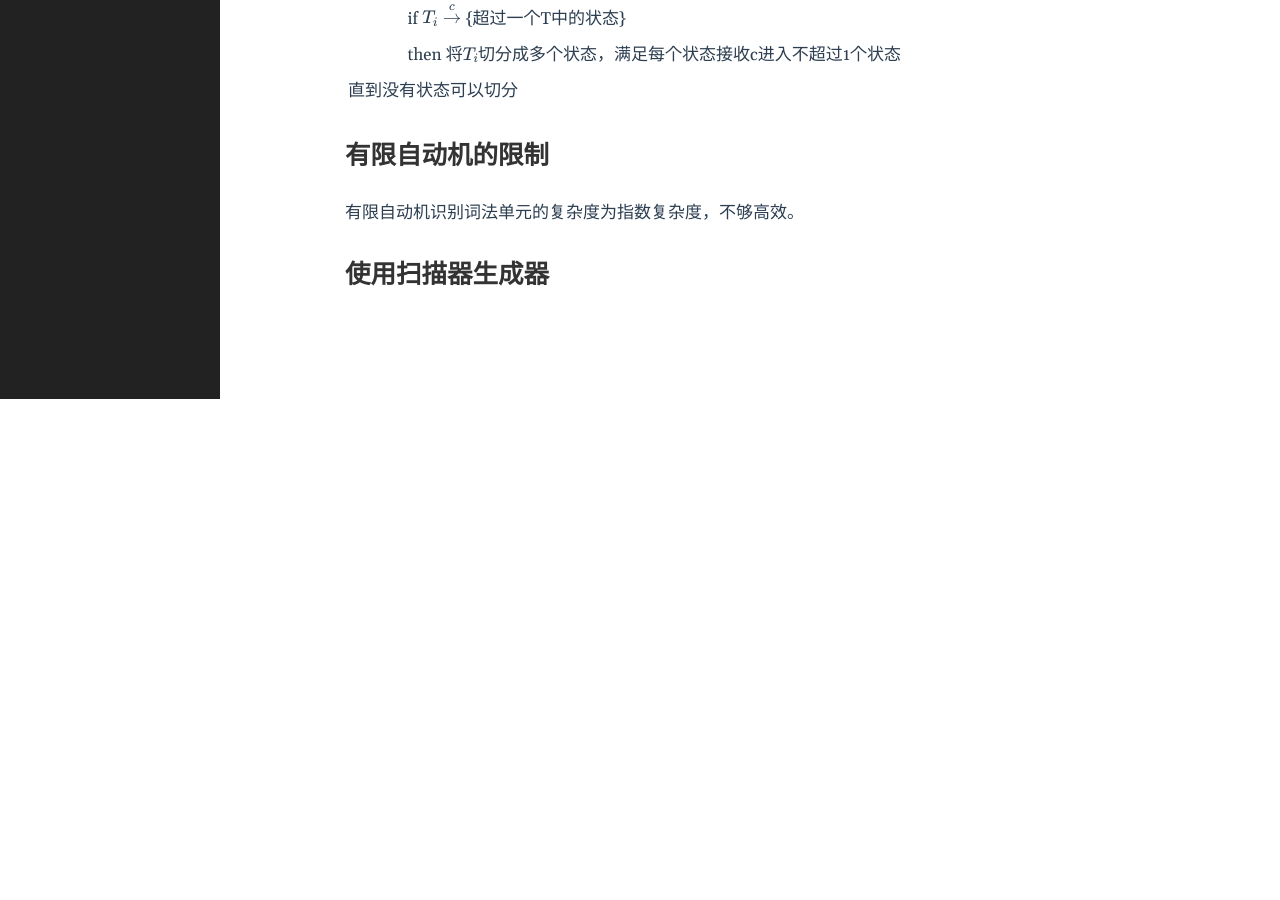
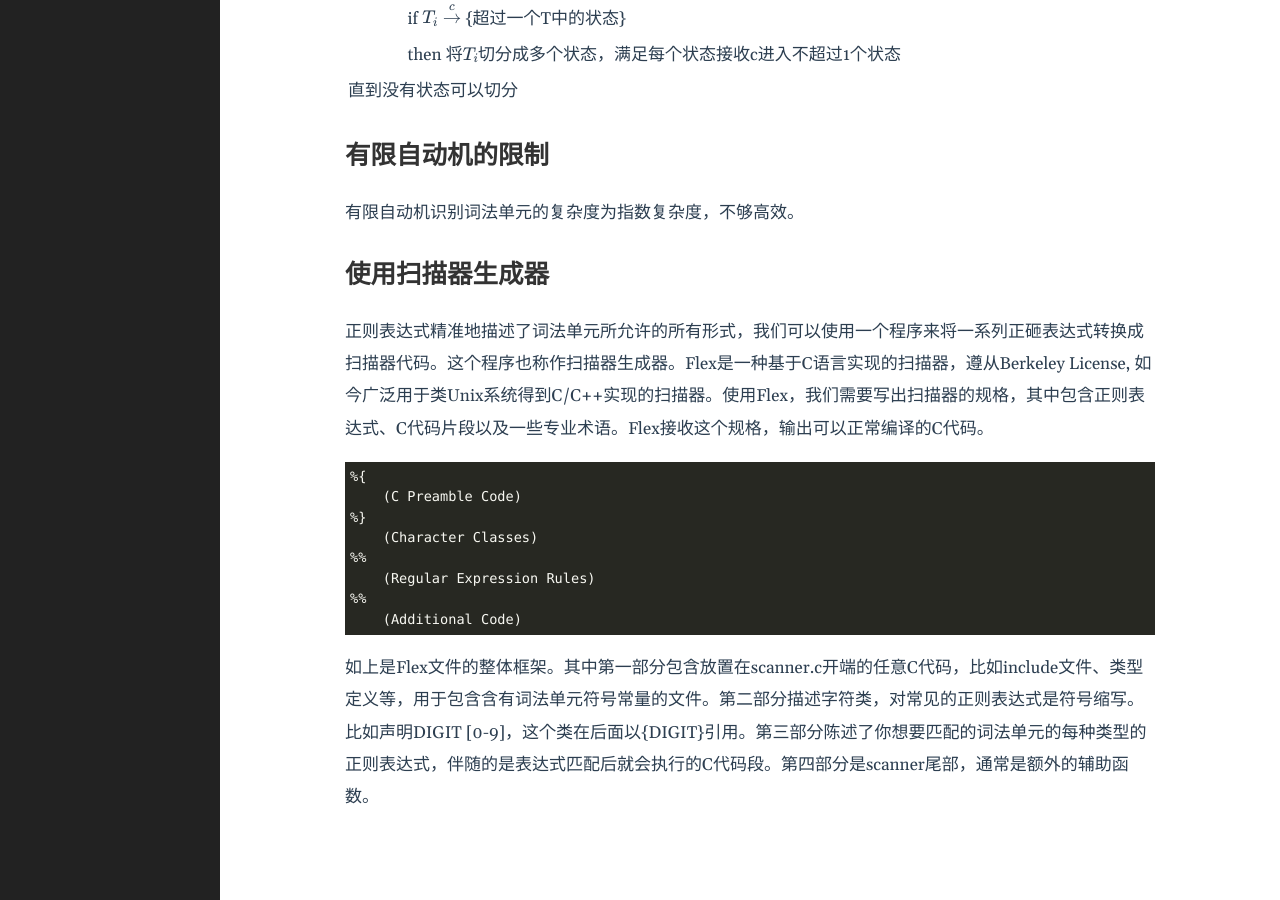
Before and after one commit to cangye-ma/cangye-ma.github.io, a Jekyll site: the page built from _posts/2023-04-29-Scanning-compilerbook.md, in a window 1280 px wide and 900 px high, scrolled down 7577 px. Built offline with Jekyll 4.4.1, drawn with Linux system fonts in a browser that asks for light colours; formulas are drawn with MathJax 3; before the commit the page ends 7982 px from its top, so only the background shows below that.

Commit message:
update scanning post

````diff
--- a/_posts/2023-04-29-Scanning-compilerbook.md
+++ b/_posts/2023-04-29-Scanning-compilerbook.md
@@ -250,3 +250,17 @@ flowchart LR
 有限自动机识别词法单元的复杂度为指数复杂度，不够高效。
 
 ## 使用扫描器生成器
+正则表达式精准地描述了词法单元所允许的所有形式，我们可以使用一个程序来将一系列正砸表达式转换成扫描器代码。这个程序也称作扫描器生成器。Flex是一种基于C语言实现的扫描器，遵从Berkeley License, 如今广泛用于类Unix系统得到C/C++实现的扫描器。使用Flex，我们需要写出扫描器的规格，其中包含正则表达式、C代码片段以及一些专业术语。Flex接收这个规格，输出可以正常编译的C代码。
+
+```
+%{
+    (C Preamble Code)
+%}
+    (Character Classes)
+%%
+    (Regular Expression Rules)
+%%
+    (Additional Code)
+```
+
+如上是Flex文件的整体框架。其中第一部分包含放置在scanner.c开端的任意C代码，比如include文件、类型定义等，用于包含含有词法单元符号常量的文件。第二部分描述字符类，对常见的正则表达式是符号缩写。比如声明DIGIT [0-9]，这个类在后面以{DIGIT}引用。第三部分陈述了你想要匹配的词法单元的每种类型的正则表达式，伴随的是表达式匹配后就会执行的C代码段。第四部分是scanner尾部，通常是额外的辅助函数。
````
